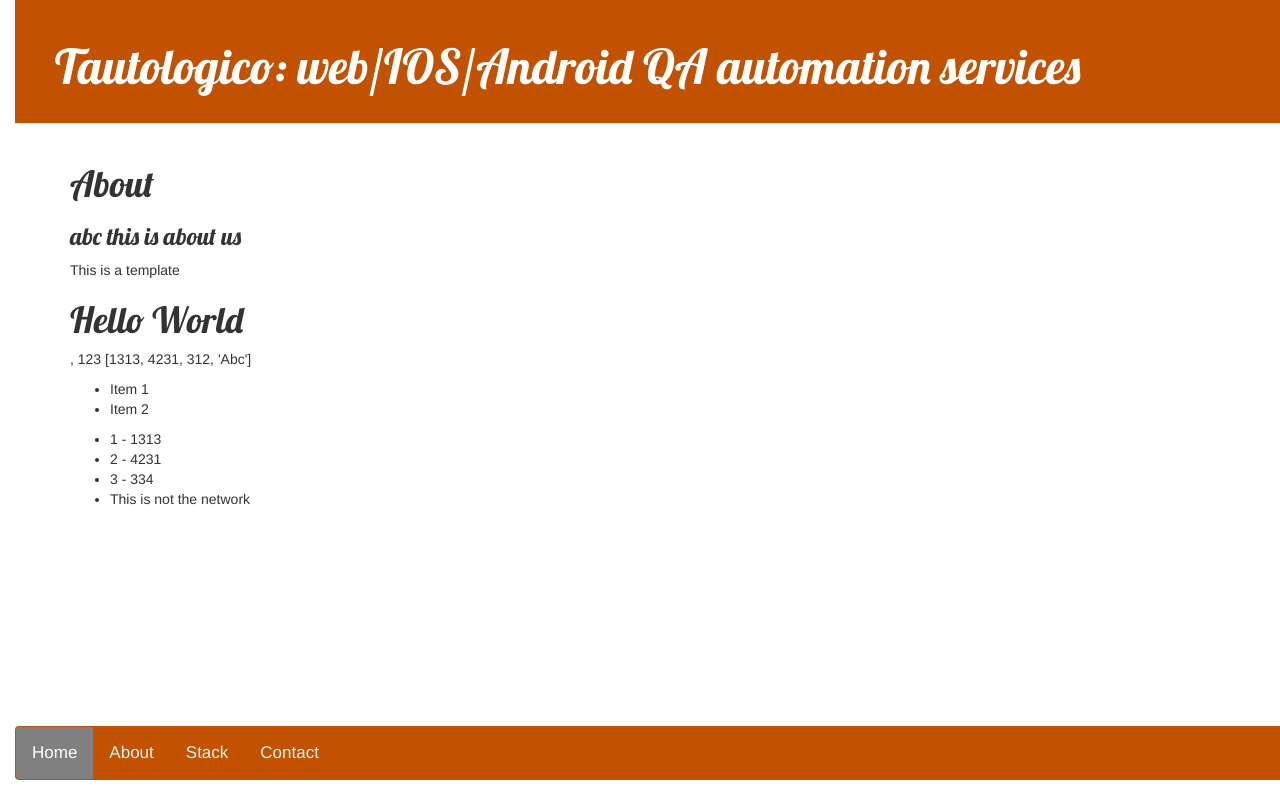
After one commit to alexissoko/my-first-blog, a Django app: page /post/about/ in a window 1280 px wide. The commit adds this page. Run offline with Django 3.2, Linux system fonts and the light colour scheme; some libraries are stand-ins or nearby versions.

Commit message:
Changed the HTML for the site.

```diff
--- a/blog/static/css/blog.css
+++ b/blog/static/css/blog.css
@@ -48,6 +48,7 @@ h1, h2, h3, h4 {
 
 .post {
     margin-bottom: 70px;
+    background: url('{{ STATIC_URL }}my_app/example.jpg')
 }
 
 .post h2 a, .post h2 a:visited {
@@ -82,6 +83,6 @@ h1, h2, h3, h4 {
 
 /* Add a color to the active/current link */
 .navbar a.active {
-  background-color: #4CAF50;
+  background-color: #808080;
   color: white;
 }
--- /dev/null
+++ b/blog/templates/blog/about.html
@@ -0,0 +1,38 @@
+{% extends 'blog/base.html' %}
+{% load static %}
+
+
+{% block content %}
+<h1>About</h1>
+
+<h3>{{ title }}</h3>
+<p>This is a template</p>
+
+{{ my_html|safe }}
+
+<p>
+, {{ my_number }}
+{{ my_list }}
+</p>
+
+<ul>
+    <li>Item 1</li>
+    <li>Item 2</li>
+</ul>
+
+<ul>
+{% for abc in my_list %}
+    {% if abc == 312 %}
+        <li>{{ forloop.counter }} - {{ abc|add:22 }}</li>
+    {% elif abc == "Abc" %}
+        <li>This is not the network</li>
+    {% else %}
+        <li>{{ forloop.counter }} - {{ abc }}</li>
+    {% endif %}
+
+
+{% endfor %}
+</ul>
+
+
+{% endblock content %}
--- a/blog/templates/blog/base.html
+++ b/blog/templates/blog/base.html
@@ -29,10 +29,10 @@
 
 <footer>
   <div class="navbar">
-    <a href="#home" class="active">Home</a>
-    <a href="#about">About</a>
-    <a href="#news">News</a>
-    <a href="#contact">Contact</a>
+    <a href="/" class="active">Home</a>
+    <a href="/post/about">About</a>
+    <a href="/post/stack">Stack</a>
+    <a href="/post/contact">Contact</a>
   </div>
 </footer>
 </html>
--- a/blog/templates/blog/post_detail.html
+++ b/blog/templates/blog/post_detail.html
@@ -1,8 +1,10 @@
 {% extends 'blog/base.html' %}
+{% load static %}
 
 
 {% block content %}
     <div class="post">
+
         {% if post.published_date %}
             <div class="date">
                 {{ post.published_date }}
--- a/blog/templates/blog/post_edit.html
+++ b/blog/templates/blog/post_edit.html
@@ -1,4 +1,5 @@
 {% extends 'blog/base.html' %}
+{% load static %}
 
 {% block content %}
     <h2>New post</h2>
--- a/blog/templates/blog/post_list.html
+++ b/blog/templates/blog/post_list.html
@@ -1,4 +1,6 @@
 {% extends 'blog/base.html' %}
+{% load static %}
+
 
 {% block content %}
     {% for post in posts %}
--- a/blog/urls.py
+++ b/blog/urls.py
@@ -1,9 +1,13 @@
 from django.urls import path
-from .views import post_list, post_detail, post_new, post_edit
+from .views import post_list, post_detail, post_new, post_edit, about_view, stack_view, contact_view
 
 urlpatterns = [
     path('', post_list, name='post_list'),
     path('post/<int:pk>/', post_detail, name='post_detail'),
     path('post/new/', post_new, name='post_new'),
     path('post/<int:pk>/edit/', post_edit, name='post_edit'),
+    path('post/about/', about_view, name='about'),
+    path('post/contact/', about_view, name='about'),
+    path('post/stack/', stack_view, name='stack'),
+    path('post/contact/', contact_view, name='contact'),
 ]
--- a/blog/views.py
+++ b/blog/views.py
@@ -45,6 +45,38 @@ def post_edit(request, pk):
         form = PostForm(instance=post)
     return render(request, 'blog/post_edit.html', {'form': form})
 
-# first version
-# def post_list(request):
-#     return render(request, 'blog/post_list.html', {})
+
+def about_view(request):
+    my_context = {
+        "title": "abc this is about us",
+        "this_is_true": True,
+        "my_number": 123,
+        "my_list": [1313, 4231, 312, "Abc"],
+        "my_html": "<h1>Hello World</h1>"
+
+    }
+    return render(request, "blog/about.html", my_context)
+
+
+def stack_view(request):
+    my_context = {
+        "title": "abc this is about us",
+        "this_is_true": True,
+        "my_number": 123,
+        "my_list": [1313, 4231, 312, "Abc"],
+        "my_html": "<h1>Hello World</h1>"
+
+    }
+    return render(request, "blog/stack.html", my_context)
+
+
+def contact_view(request):
+    my_context = {
+        "title": "abc this is about us",
+        "this_is_true": True,
+        "my_number": 123,
+        "my_list": [1313, 4231, 312, "Abc"],
+        "my_html": "<h1>Hello World</h1>"
+
+    }
+    return render(request, "blog/contact.html", my_context)
```
Also changed, not shown: blog/templates/blog/contact.html (added, +38 -0 lines), blog/templates/blog/stack.html (added, +38 -0 lines), blog/static/images/example.jpg (added).
